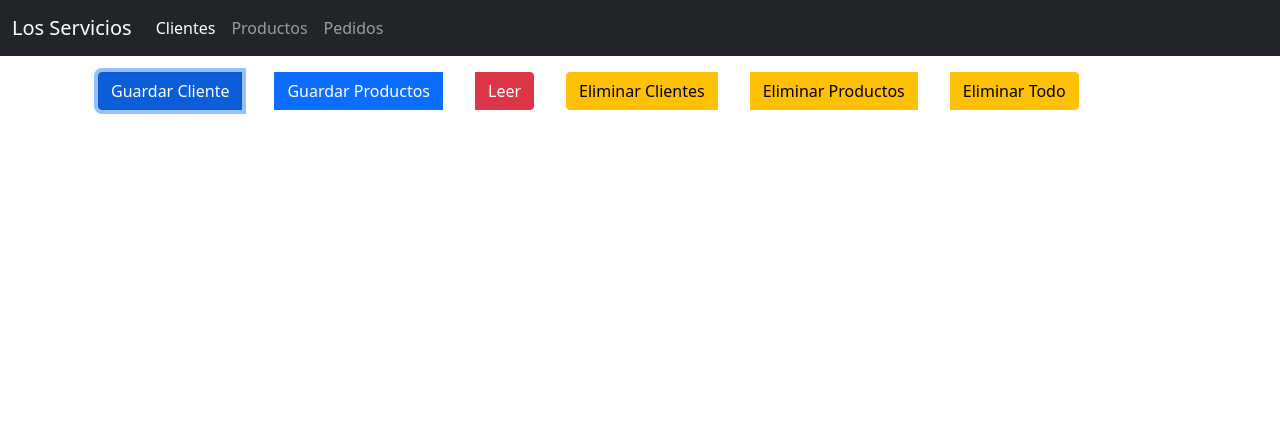
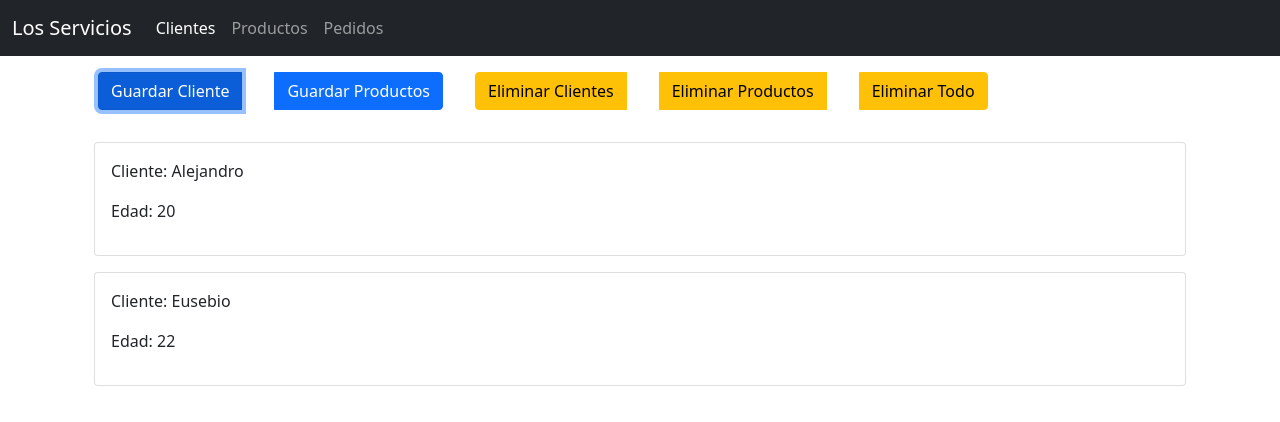
Before and after one commit to ianmajkut/sistemaDeAdministracionDePedidosAngular, an Angular app: page / in a window 1280 px wide. Both pictures are taken after a click on the button "Guardar Cliente". Shown: the top 422 px of the page. Built offline with nearby package versions, Linux system fonts and the light colour scheme.

Commit message:
Se elimino el push de los clientes y productos en ngOnInit() y se realiza a traves de los botones y una vez que se agregan, se ve reflejado los clientes/productos en la pantalla, eliminando así la necesidad del boton leer

```diff
--- a/src/app/clientes/clientes.component.html
+++ b/src/app/clientes/clientes.component.html
@@ -2,7 +2,7 @@
     <div class="btn-group">
         <button class="btn btn-primary m-3" (click)="guardarCliente()">Guardar Cliente</button>
         <button class="btn btn-primary m-3" (click)="guardarProductos()">Guardar Productos</button>
-        <button class="btn btn-danger m-3" (click)="leer()">Leer </button>
+
     </div>
 
     <div class="btn-group">
@@ -13,14 +13,14 @@
 
 
     <div class="container">
-        <div class="card mt-3 p-3" *ngFor="let cliente of clientes">
+        <div class="card mt-3 p-3" *ngFor="let cliente of clientesLocales">
             <p>Cliente: {{cliente.nombre}}</p>
             <p>Edad: {{cliente.edad}}</p>
         </div>
     </div>
 
     <div class="container">
-        <div class="card mt-3 p-3" *ngFor="let producto of productos">
+        <div class="card mt-3 p-3" *ngFor="let producto of productosLocales">
             <p>Nombre Producto: {{producto.nombre}}</p>
             <p>Precio: {{producto.precio | currency: 'ARG'}}</p>
         </div>
--- a/src/app/clientes/clientes.component.ts
+++ b/src/app/clientes/clientes.component.ts
@@ -17,55 +17,51 @@ interface Productos{
 })
 export class ClientesComponent implements OnInit {
 
-  clientes: Array<Clientes> = new Array<Clientes>()
-  productos: Array<Productos> = new Array<Productos>()
+
+
 
   constructor() { }
 
   ngOnInit(): void {
-    // this.clientes.push(
-    // {
-    //   nombre: "Alejandro",
-    //   apellido: "Rodriguez",
-    //   edad: 20
-    // },
-    // {
-    //   nombre: "Eusebio",
-    //   apellido: "Alexander",
-    //   edad: 22
-    // }
-    // )
-    // this.productos.push(
-    // {
-    //   nombre: "Chipa",
-    //   precio: 200
-    // },
-    // {
-    //   nombre: "Carne",
-    //   precio: 300
-    // }
-    // )
+
   }
 
   guardarCliente()
   {
-    localStorage.setItem('clientes',JSON.stringify(this.clientes))
-
+    let clientesAgregar: Array<Clientes> = new Array<Clientes>()
+    clientesAgregar.push(
+      {
+        nombre: "Alejandro",
+        apellido: "Rodriguez",
+        edad: 20
+      },
+      {
+        nombre: "Eusebio",
+        apellido: "Alexander",
+        edad: 22
+      }
+    )
+    localStorage.setItem('clientes',JSON.stringify(clientesAgregar))
   }
 
   guardarProductos()
   {
-    localStorage.setItem('productos',JSON.stringify(this.productos))
+    let productosAgregar: Array<Productos> = new Array<Productos>()
+    productosAgregar.push(
+      {
+        nombre: "Chipa",
+        precio: 200
+      },
+      {
+        nombre: "Carne",
+        precio: 300
+      }
+    )
+    localStorage.setItem('productos',JSON.stringify(productosAgregar))
 
   }
 
-  leer()
-  {
-    this.clientes = JSON.parse(localStorage.getItem('clientes')!)
-    this.productos = JSON.parse(localStorage.getItem('productos')!)
-    console.log(this.clientes)
-    console.log(this.productos)
-  }
+
 
   eliminarCliente()
   {
@@ -82,5 +78,22 @@ export class ClientesComponent implements OnInit {
     localStorage.clear()
   }
 
+  get clientesLocales(): Clientes[]{
+    let clientesLocalStorage : Clientes[] = JSON.parse(localStorage.getItem('clientes')!)
+    if(clientesLocalStorage == null)
+    {
+      return new Array<Clientes>()
+    }
+    return clientesLocalStorage
+  }
+
+  get productosLocales(): Productos[]{
+    let productosLocalStorage : Productos[] = JSON.parse(localStorage.getItem('productos')!)
+    if(productosLocalStorage == null)
+    {
+      return new Array<Productos>()
+    }
+    return productosLocalStorage
+  }
 
 }
```
